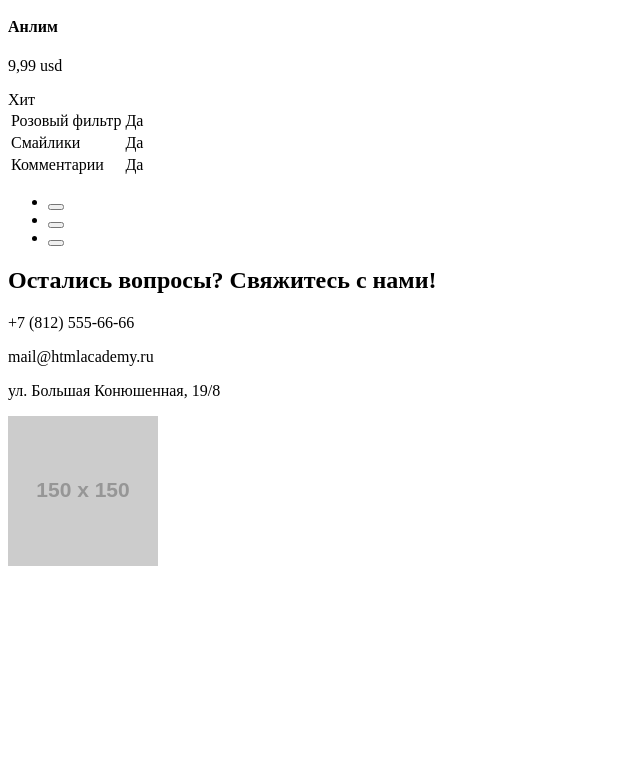
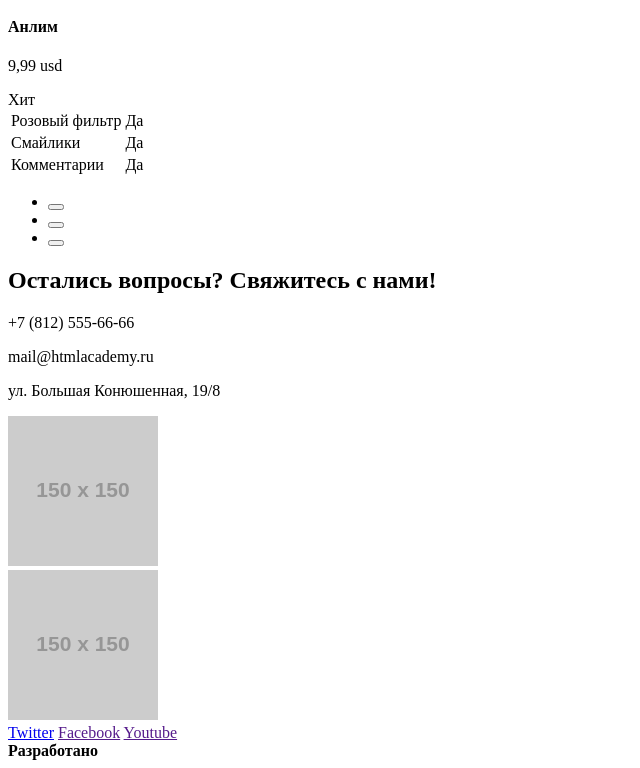
Before and after one commit to HQballz/1461461-pink-21, a website: page source/index.html in a window 1280 px wide. Shown: the part 1573-2341 px from the top of the page, without its empty margins (0-640 px from the left). Before the commit the page ends 2151 px from the top, so only its background shows below. Drawn offline with Linux system fonts and the light colour scheme; placeholder pictures from the web are drawn by us.

Commit message:
Добавляет footer в index.html

```diff
--- a/source/index.html
+++ b/source/index.html
@@ -199,5 +199,20 @@
         </div>
       </section>
     </main>
+
+    <footer class="footer">
+      <img src="https://via.placeholder.com/150x150" alt="logo" class="logo footer__logo">
+
+      <div class="social-list">
+        <a href="#">Twitter</a>
+        <a href="">Facebook</a>
+        <a href="">Youtube</a>
+      </div>
+
+      <div class="footer__copyright copyright">
+        <b class="copyright__text">Разработано</b>
+        <a class="copyright__link" href="https://htmlacademy.ru/intensive/adaptive" aria-label="HTML Academy"></a>
+      </div>
+    </footer>
   </body>
 </html>
```
